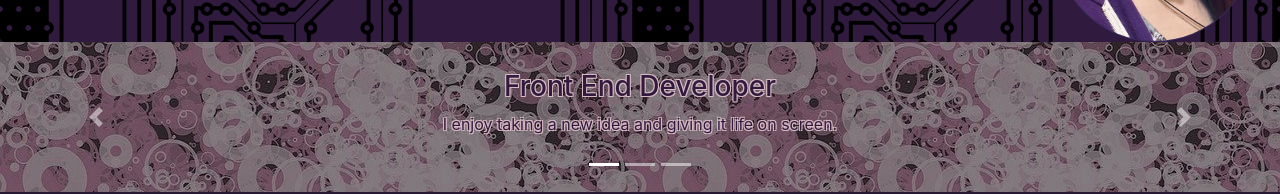
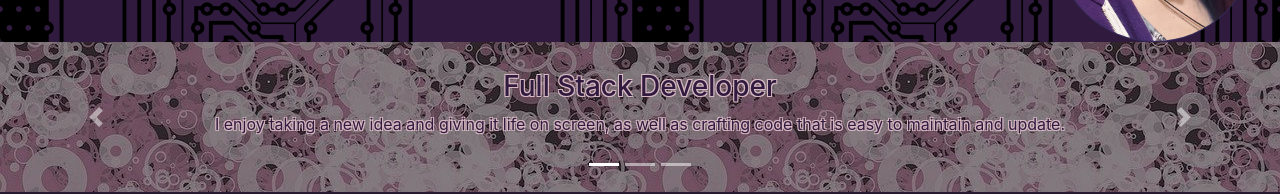
Before and after one commit to IamAlphena/klhageportfolio, a React (Create React App) app: page / in a window 1280 px wide. Shown: the part 358-552 px from the top of the page. Built offline with nearby package versions, Linux system fonts and the light colour scheme.

Commit message:
updated about

```diff
--- a/src/Components/About/index.js
+++ b/src/Components/About/index.js
@@ -18,8 +18,8 @@ function About() {
       alt="First slide"
     />
     <Carousel.Caption>
-      <h3 className="darken">Front End Developer</h3>
-      <p className="darken">I enjoy taking a new idea and giving it life on screen. </p>
+      <h3 className="darken">Full Stack Developer</h3>
+      <p className="darken">I enjoy taking a new idea and giving it life on screen, as well as crafting code that is easy to maintain and update. </p>
     </Carousel.Caption>
 
   </Carousel.Item>
@@ -31,7 +31,7 @@ function About() {
     />
     <Carousel.Caption>
       <h3 className="darken">Proficent With</h3>
-      <p className="darken">HTML, CSS, Sass, Javascript, React</p>
+      <p className="darken">HTML, CSS, Javascript, NodeJS, React, MySQL, NoSQL </p>
     </Carousel.Caption>
   </Carousel.Item>
   <Carousel.Item>
@@ -41,8 +41,8 @@ function About() {
       alt="Third slide"
     />
     <Carousel.Caption>
-      <h3 className="darken">Third slide label</h3>
-      <p className="darken">Praesent commodo cursus magna, vel scelerisque nisl consectetur.</p>
+      <h3 className="darken">Inspired by</h3>
+      <p className="darken">New Challenges, new puzzles, and new ideas. All puzzles have a solution, and finding it constantly drives me.</p>
     </Carousel.Caption>
   </Carousel.Item>
 
```
